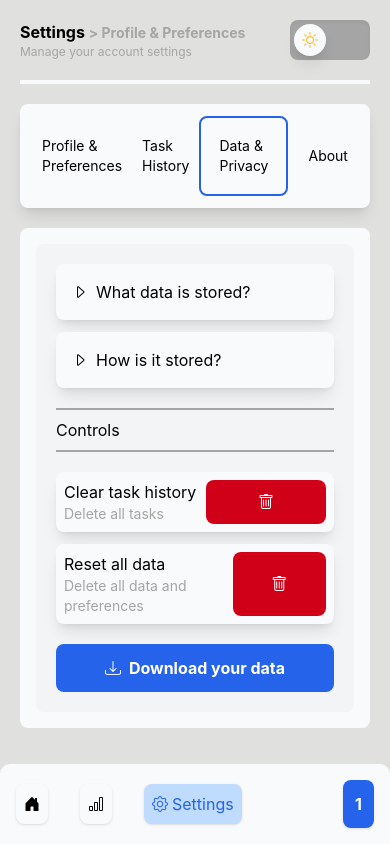
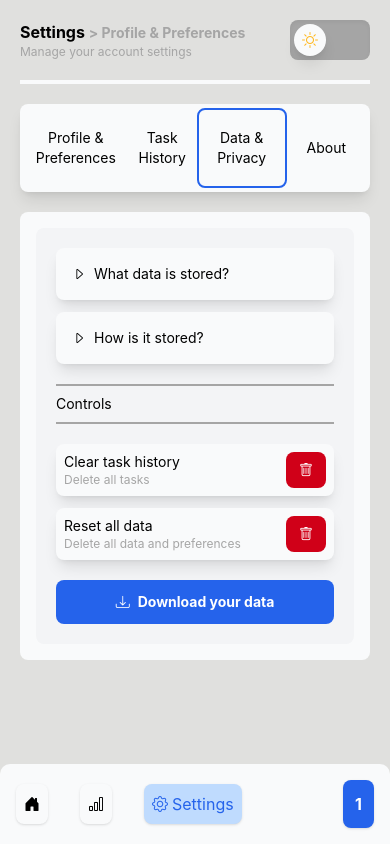
Before and after one commit to theinternetfae/Construction-site, a React (Vite) app: page /test/settings/privacy in a window 390 px wide. Built offline with nearby package versions, Linux system fonts and the light colour scheme.

Commit message:
sm screens on settings pages

```diff
--- a/src/index.css
+++ b/src/index.css
@@ -641,10 +641,11 @@ body {
         }
 
         .settings-navigations {
-          @apply flex justify-around items-center p-3 rounded-lg shadow-lg bg-[var(--mainbd-bg)];
+          @apply flex justify-around items-center p-1 rounded-lg shadow-lg bg-[var(--mainbd-bg)]
+          md:p-3;
 
           .sett-nav {
-            @apply text-sm border border-2 border-transparent p-2 rounded-lg transition duration-300 ease-in-out
+            @apply text-sm text-center border border-2 border-transparent p-2 rounded-lg transition duration-300 ease-in-out
             md:text-base;
           }
         }
@@ -762,15 +763,16 @@ body {
             @apply flex flex-col gap-3;
 
             i {
-              @apply cursor-pointer ml-auto text-[var(--muted-text)] text-xl transition duration-300 ease-in-out
-              hover:text-[var(--accent)];
+              @apply cursor-pointer ml-auto text-[var(--muted-text)]  transition duration-300 ease-in-out
+              hover:text-[var(--accent)] md:text-xl;
             }
 
             .tasks-holder {
               @apply p-5 rounded-lg bg-[var(--light-grey)];
 
               p {
-                @apply text-center
+                @apply text-center text-sm
+                md:text-base;
               }
             }
           }
@@ -779,7 +781,8 @@ body {
             @apply m-2 bg-[var(--light-grey)] rounded-lg p-5 flex flex-col gap-5;
 
             .separator {
-              @apply flex flex-col gap-2;
+              @apply flex flex-col gap-2 text-sm
+              md:text-base;
 
               .demacator {
                 @apply border border-[var(--light-muted-text)];
@@ -787,7 +790,8 @@ body {
             }
 
             .more-info {
-              @apply flex flex-col gap-3;
+              @apply flex flex-col gap-3 text-sm
+              md:text-base;
 
               .info {
                 @apply flex flex-col gap-3;
@@ -804,7 +808,8 @@ body {
             }
 
             .task-handler {
-              @apply flex flex-col gap-3;
+              @apply flex flex-col gap-3 text-sm
+              md:text-base;
 
               .control {
                 @apply p-2 flex justify-between gap-2 rounded-lg bg-[var(--mainbd-bg)] shadow-lg;
@@ -813,23 +818,27 @@ body {
                   @apply flex flex-col;
 
                   .subtitle {
-                    @apply text-sm text-[var(--light-muted-text)]
+                    @apply text-xs text-[var(--light-muted-text)]
+                    md:text-xs;
                   }
                 }
 
                 button {
-                  @apply w-30 rounded-lg bg-[var(--red)] text-white cursor-pointer;
+                  @apply w-10 rounded-lg bg-[var(--red)] text-white cursor-pointer
+                  md:w-30;
                 }
               }
             }
 
             .download {
-              @apply p-3 flex gap-2 items-center justify-center rounded-lg bg-[var(--accent)] text-white font-bold cursor-pointer;
+              @apply p-3 text-sm flex gap-2 items-center justify-center rounded-lg bg-[var(--accent)] text-white font-bold cursor-pointer
+              md:text-base;
             }
           }
 
           .about {
-            @apply m-2 bg-[var(--light-grey)] rounded-lg p-5 flex flex-col gap-5;
+            @apply m-2 bg-[var(--light-grey)] rounded-lg p-5 flex flex-col gap-5 text-sm
+            md:text-base;
 
             .separator {
               @apply flex flex-col gap-2;
@@ -862,18 +871,21 @@ body {
                   @apply flex flex-col;
 
                   .subtitle {
-                    @apply text-sm text-[var(--light-muted-text)]
+                    @apply text-xs text-[var(--light-muted-text)]
+                    md:text-sm;
                   }
                 }
 
                 button {
-                  @apply w-30 rounded-lg bg-[var(--accent)] text-white cursor-pointer;
+                  @apply rounded-lg bg-[var(--accent)] text-white cursor-pointer w-10
+                  md:w-30;
                 }
               }
             }
 
             .copyright {
-              @apply mt-auto text-center text-[var(--light-muted-text)]
+              @apply mt-auto text-center text-[var(--light-muted-text)] text-xs
+              md:text-sm;
             }
 
           }
```
